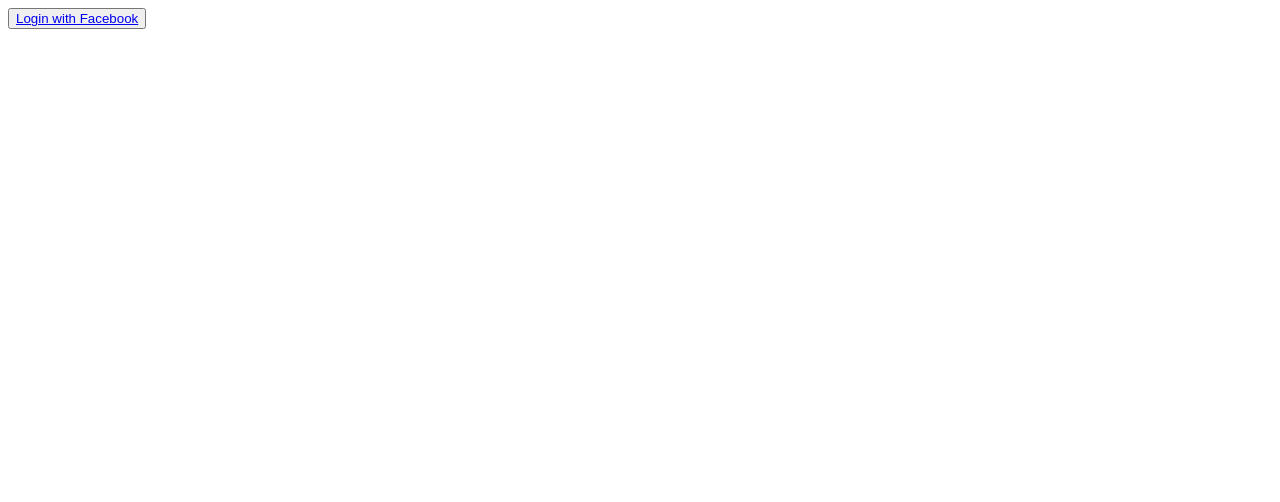
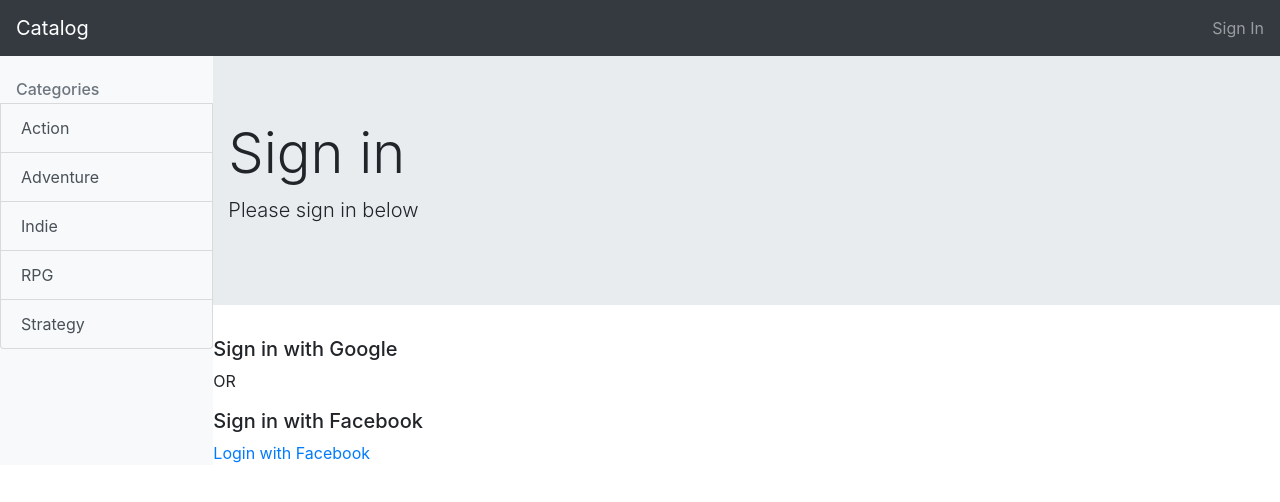
Before and after one commit to ja-cob-s/catalog, a Flask app: page /login in a window 1280 px wide. Shown: the top 502 px of the page. Run offline with Flask 2, Linux system fonts and the light colour scheme; data comes from the database, SQL or seed files in the repository; some libraries are stand-ins or nearby versions.

Commit message:
Improved aestetics of login page

```diff
--- a/application.py
+++ b/application.py
@@ -37,10 +37,12 @@ def connect():
 # Create anti-forgery state token
 @app.route('/login')
 def showLogin():
+    session = connect()
+    categories = session.query(Category).all()
     state = ''.join(random.choice(string.ascii_uppercase + string.digits)
                     for x in xrange(32))
     login_session['state'] = state
-    return render_template('login.html', STATE=state)
+    return render_template('login.html', STATE=state, categories=categories)
 
 
 # FACEBOOK Connect
--- a/templates/login.html
+++ b/templates/login.html
@@ -1,6 +1,34 @@
-<!DOCTYPE html>
-<html>
-    <head>
+{% extends "main.html" %}
+{% block content %}
+{% include "header.html" %}
+
+    <div id="inner_remaining" class="row no-gutters">
+
+        <!-- Begin Sidebar -->
+        <nav class="col-md-2 bg-light">
+            <div class="list-group">
+                <h6 class="sidebar-heading d-flex justify-content-between align-items-center px-3 mt-4 mb-1 text-muted">
+                    <span>Categories</span>
+                </h6>
+                    {% for c in categories %}
+                        <a class="list-group-item list-group-item-action bg-light" href={{ url_for('showCategory', category_id=c.id)}}>{{c.name}}</a>
+                    {% endfor %}
+            </div>
+        </nav>
+        <!-- End Sidebar -->
+
+        <!-- Begin Main Content -->
+
+
+        <main role="main" class="col-md-10">
+            <div class="jumbotron jumbotron-fluid">
+                <div class="container">
+                    <h1 class="display-4">Sign in</h1>
+                    <p class="lead">Please sign in below</p>
+                </div>
+            </div>
+
+            <div class = 'pane'>
 
                 <!--LOAD PRE-REQUISITES FOR GOOGLE SIGN IN -->
 
@@ -11,12 +39,9 @@
 
                 <!-- END PRE-REQUISITES FOR GOOGLE SIGN IN -->
 
-    </head>
-
-    <body>
-
                 <!-- GOOGLE PLUS SIGN IN BUTTON-->
 
+                <h5>Sign in with Google</h5>
                 <div id="signinButton">
                     <span class="g-signin"
                         data-scope="openid email"
@@ -31,7 +56,7 @@
 
                 <!--END GOOGLE PLUS SIGN IN BUTTON -->
 
-    <div id="result"></div>
+
 
                 <script>
                 function signInCallback(authResult) {
@@ -65,6 +90,8 @@
                 </script>
 
                 <!--END GOOGLE PLUS SIGN IN -->
+
+                <p>OR</p>
 
                 <!--FACEBOOK SIGN IN -->
                 <script>
@@ -117,14 +144,15 @@
                         });
                     }
                 </script>
-
-        <button>
+                    <h5>Sign in with Facebook</h5>
                     <fb:login-button scope="public_profile,email" onlogin="sendTokenToServer();">
                     <a href='javascript:sendTokenToServer()'>Login with Facebook</a>
                     </fb:login-button>
-        </button>
                 <!--END FACEBOOK SIGN IN -->
 
-    </body>
+            </div>
+        </main>
+        <!-- End Main Content -->
+    </div>
 
-</html>
+{% endblock %}
```
Lines whose indentation alone changed are shown as unchanged.
